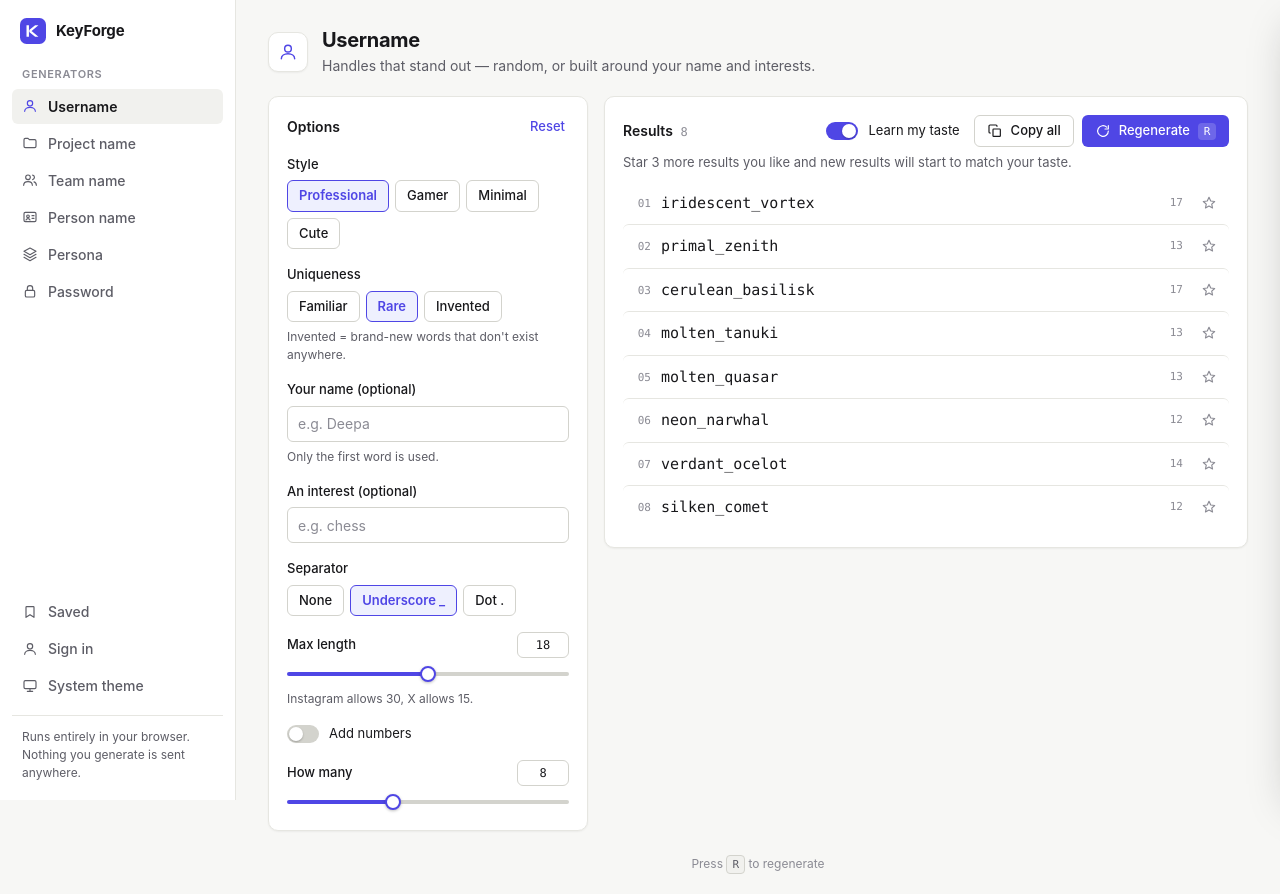
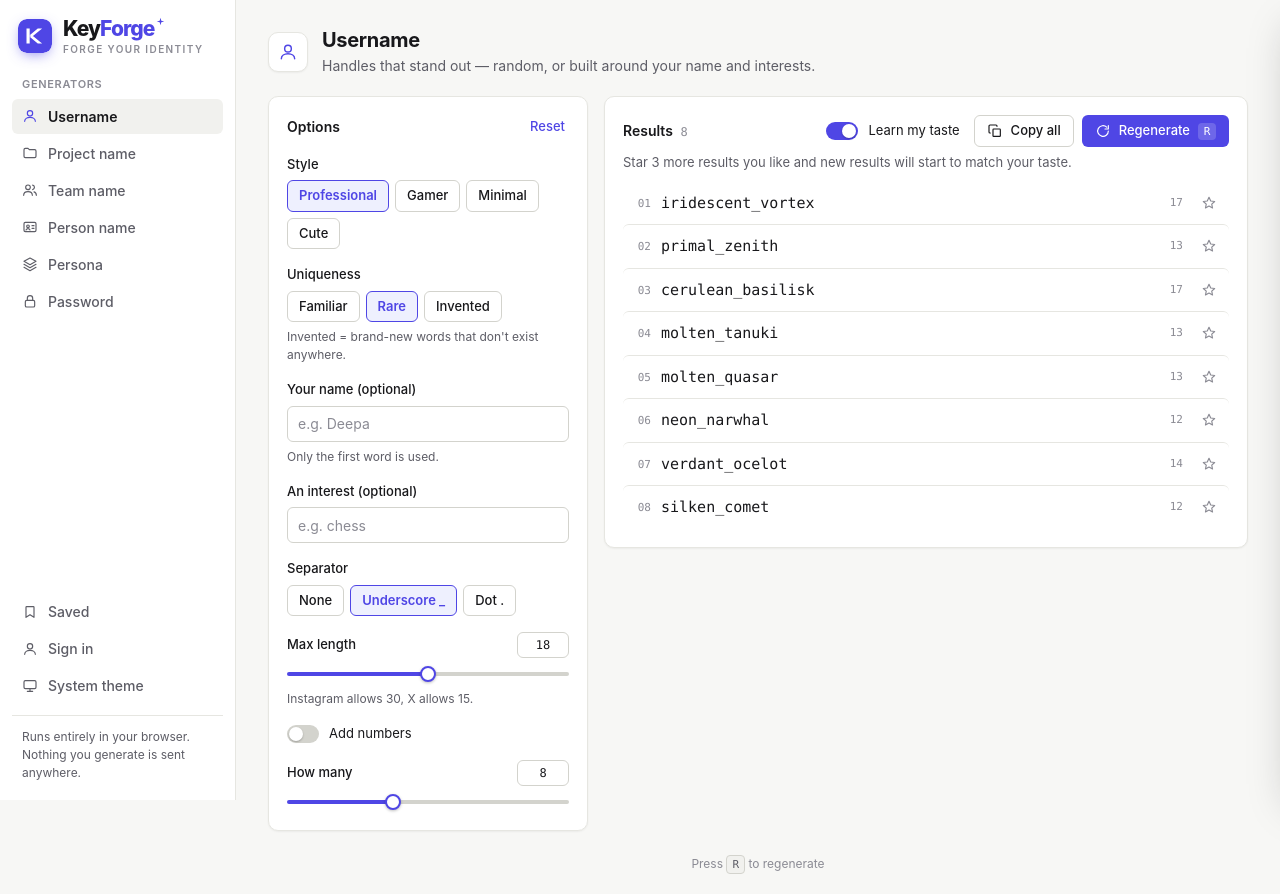
Before and after one commit to deepanshi-code/KeyForge, a website built with Vite: page index.html in a window 1280 px wide. Built offline with nearby package versions, Linux system fonts and the light colour scheme.

Commit message:
Give the KeyForge wordmark more character

```diff
--- a/index.html
+++ b/index.html
@@ -36,7 +36,10 @@ npm run dev</pre>
           <rect width="32" height="32" rx="8" />
           <path d="M8 9h3v14H8zM11 15.2 18.6 9h4.1l-9.5 7.8zM13.2 15.2 22.7 23h-4.1L11 16.8z" />
         </svg>
-        <span class="brand-name">KeyForge</span>
+        <span class="brand-text">
+          <span class="brand-name">Key<span class="brand-forge">Forge</span><svg class="brand-spark" viewBox="0 0 24 24" aria-hidden="true"><path d="M12 2l2.2 7.8L22 12l-7.8 2.2L12 22l-2.2-7.8L2 12l7.8-2.2z" /></svg></span>
+          <span class="brand-tagline">Forge your identity</span>
+        </span>
       </a>
 
       <nav class="gen-nav" aria-label="Generators">
--- a/src/styles/main.css
+++ b/src/styles/main.css
@@ -165,17 +165,48 @@ kbd {
 .brand {
   display: flex;
   align-items: center;
-  gap: 10px;
-  padding: 0 8px;
+  gap: 11px;
+  padding: 0 6px;
   color: var(--text);
-  font-size: 15px;
-  font-weight: 650;
-  letter-spacing: -0.01em;
   text-decoration: none;
 }
-.brand-mark { width: 26px; height: 26px; flex-shrink: 0; }
+.brand-mark {
+  width: 34px; height: 34px;
+  flex-shrink: 0;
+  border-radius: 9px;
+  box-shadow: 0 4px 14px -4px color-mix(in srgb, var(--accent) 70%, transparent);
+  transition: transform 0.25s cubic-bezier(0.3, 1.6, 0.5, 1);
+}
 .brand-mark rect { fill: var(--accent); }
 .brand-mark path { fill: var(--on-accent); }
+
+.brand-text { display: flex; flex-direction: column; min-width: 0; line-height: 1; }
+/* Wordmark: heavy and tightly tracked, "Forge" in the accent with a spark, like metal being struck. */
+.brand-name {
+  position: relative;
+  display: inline-flex;
+  align-items: flex-start;
+  font-size: 21px;
+  font-weight: 800;
+  letter-spacing: -0.045em;
+}
+.brand-forge { color: var(--accent); }
+.brand-spark {
+  width: 9px; height: 9px;
+  margin: -1px 0 0 2px;
+  fill: var(--accent);
+  transition: transform 0.4s ease;
+}
+.brand-tagline {
+  margin-top: 5px;
+  color: var(--faint);
+  font-size: 10px;
+  font-weight: 600;
+  letter-spacing: 0.14em;
+  text-transform: uppercase;
+}
+.brand:hover .brand-mark { transform: rotate(-8deg) scale(1.05); }
+.brand:hover .brand-spark { transform: rotate(90deg) scale(1.3); }
 
 .nav-heading {
   margin: 0 0 6px;
@@ -720,6 +751,9 @@ input[type="range"]:focus-visible { outline-offset: 6px; }
     border-bottom: 1px solid var(--border);
   }
   .brand { padding: 0; }
+  .brand-tagline { display: none; }
+  .brand-mark { width: 30px; height: 30px; }
+  .brand-name { font-size: 19px; }
   .sidebar-foot { flex-direction: row; margin: 0 0 0 auto; }
   .sidebar-foot .nav-btn { width: auto; }
   #themeBtn .nav-label, #accountBtn .nav-label, .nav-hint { position: absolute; width: 1px; height: 1px; overflow: hidden; clip-path: inset(50%); }
```
